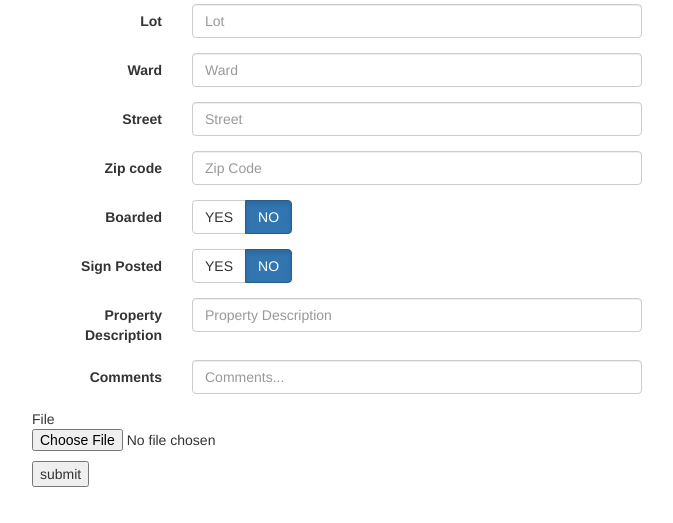
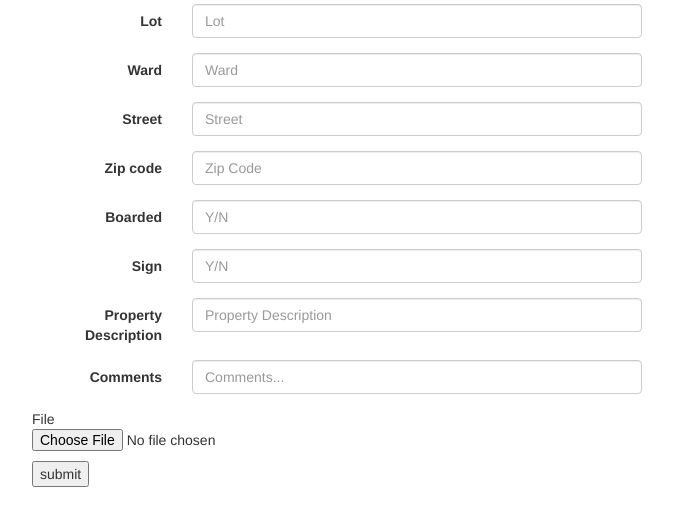
Before and after one commit to andreanoble/cs491, a PHP site: page /addPublicEntry3.php in a window 1280 px wide. Shown: the part 205-728 px from the top of the page, without its empty margins (303-976 px from the left). Run offline with PHP 8.4, Linux system fonts and the light colour scheme.

Commit message:
all fields work needs entry validation

```diff
--- a/addPublicEntry3.php
+++ b/addPublicEntry3.php
@@ -119,20 +119,14 @@ if ($_SERVER["REQUEST_METHOD"] == "POST") {
               <div class="form-group">
                 <label for="inputBoarded" class="col-sm-3 control-label">Boarded</label>
                 <div class="col-sm-9">
-                    <div class="btn-group btn-toggle">
-                      <button class="btn btn-default" name="inputBoarded" value="Y">YES</button>
-                      <button class="btn btn-primary active">NO</button>
-                    </div>
+                  <input  class="form-control" id="inputBoarded" name="inputBoarded" placeholder="Y/N">
                 </div>
               </div>
 
               <div class="form-group">
-                <label for="inputSign" class="col-sm-3 control-label">Sign Posted</label>
+                <label for="inputSign" class="col-sm-3 control-label">Sign</label>
                 <div class="col-sm-9">
-                  <div class="btn-group btn-toggle">
-                    <button class="btn btn-default" name="inputSign" value="Y">YES</button>
-                    <button class="btn btn-primary active">NO</button>
-                  </div>
+                  <input  class="form-control" id="inputSign" name="inputSign" placeholder="Y/N">
                 </div>
               </div>
 
```
